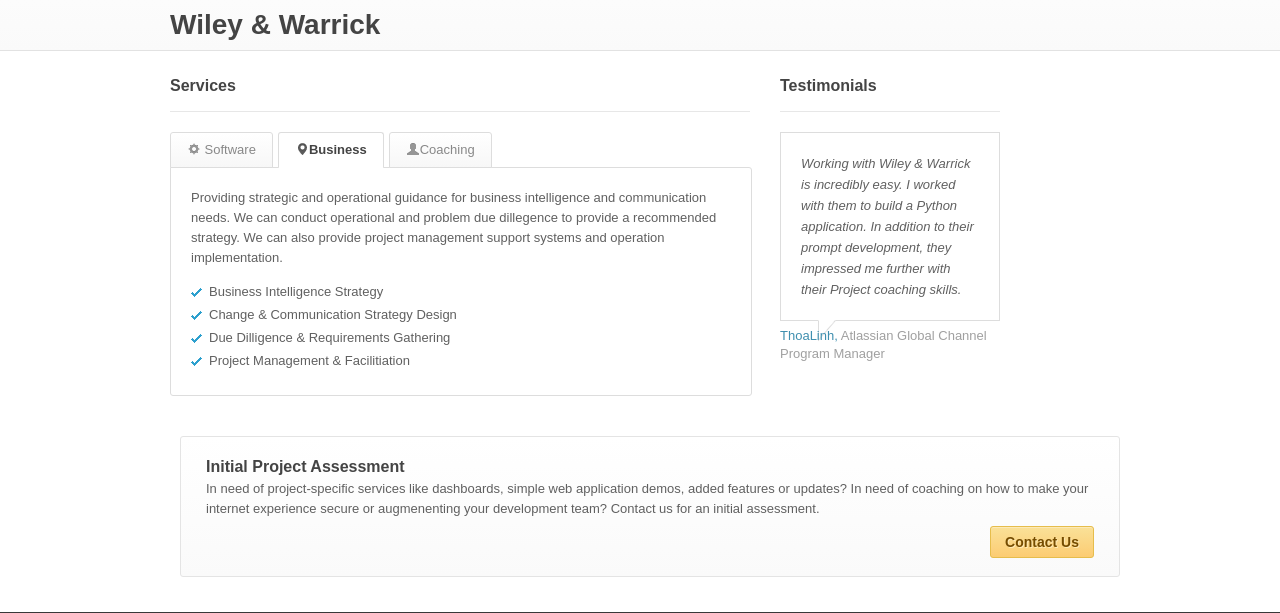
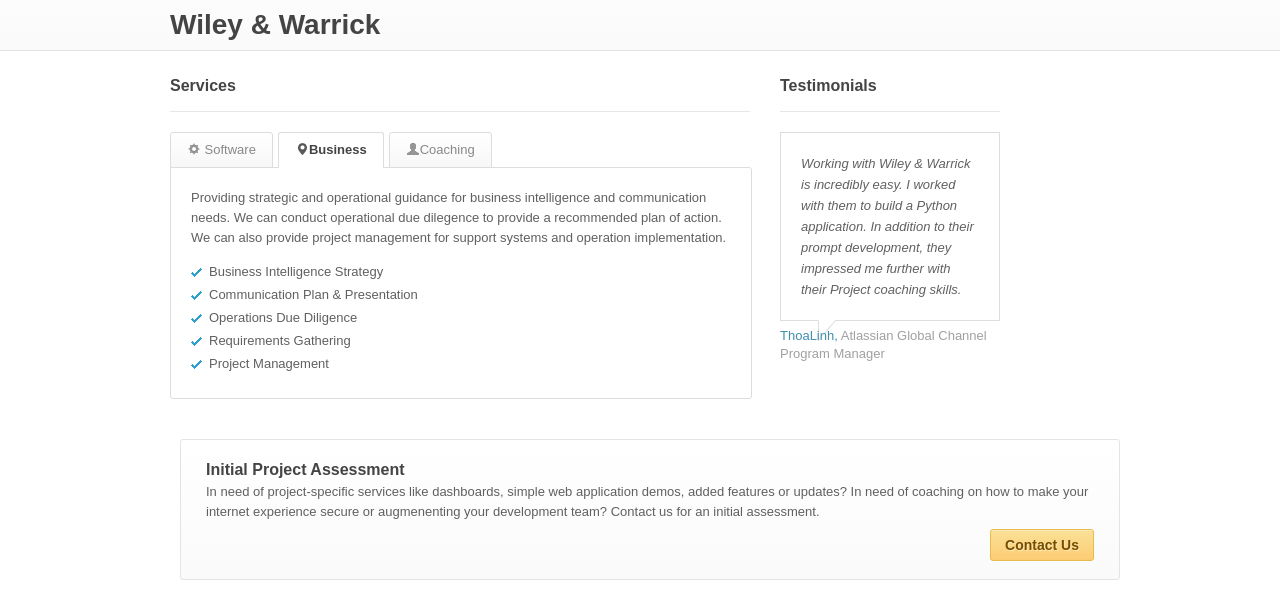
Before and after one commit to nyghtowl/Wiley, a Flask app: page /services in a window 1280 px wide, after a click on "Business". Shown: the part 80-693 px from the top of the page. Run offline with Flask 2, Linux system fonts and the light colour scheme; some libraries are stand-ins or nearby versions.

Commit message:
Made adjustments to content for editing and adjusted slider timing.

```diff
--- a/app/static/js/main.js
+++ b/app/static/js/main.js
@@ -1,6 +1,12 @@
 // Main JS
 
 (function() {
+
+	//FlexSlider: Default Settings
+	$.flexslider.defaults = {
+		//Integer: Set the speed of the slideshow cycling, in milliseconds
+	    slideshowSpeed: 9200
+	}
 
 	$("#business_nav").on('click', function(e){
 		$.get('services').html(data);
--- a/app/templates/about.html
+++ b/app/templates/about.html
@@ -36,7 +36,7 @@
 		<h4 class="headline">Vision</h4>
 		<blockquote>
 		<p>We believe deeply in solving problems with panache while improving gender representation in technology.</p>
-		<p>Our vision includes quality work and strong communication. Communication is the linch-pin to successful cient collaboration and making sure our customers get what they need and want. </p> <p>Bottom line, we want to make it easier for you to get the work done and make better decisions.</p>
+		<p>Our vision includes quality work and strong communication. Communication is the linch-pin to successful client collaboration and making sure our customers get what they need and want. </p> <p>Bottom line, we want to make it easier for you to get the work done and make better decisions.</p>
 		</blockquote>
 
 	</div>
--- a/app/templates/index.html
+++ b/app/templates/index.html
@@ -30,7 +30,7 @@
 						<img src="./static/images/slider_img_03.png" alt="" style="width: 100%; height:100%;"/>
 						<div class="slider_description">
 							<h2>Business Intelligence<b><br/></b> Dashboard Development</h2>
-							<p>Need an easy, online report to pull and summarize multi-data sources?</p>
+							<p>Need an easy, online report to pull and summarize multiple data sources?</p>
 							<a href="{{ url_for('contact')}}" class="button medium yellow">Contact Us</a>
 						</div>
 					</div>
--- a/app/templates/portfolio.html
+++ b/app/templates/portfolio.html
@@ -89,7 +89,7 @@
 					<div class="item-img"><img src="./static/images/portfolio_images/start_up.jpg" alt=""/><div class="overlay zoom"></div></div>
 					<div class="portfolio-item-meta">
 						<h5>Start-up Operations</a></h5>
-						<p>Provided direction on operational priorities and established plan to ensure successful business launch. Ensured all areas of business setup were covered and support resources identified and engaged.</p>
+						<p>Provide direction on operational priorities and establish plan to ensure successful business launch. Ensured all areas of business setup covered and support resources identified and engaged.</p>
 					</div>
 			</div>
 
@@ -102,7 +102,7 @@
 					<div class="overlay zoom"></div></a></div>
 					<div class="portfolio-item-meta">
 						<h5><a href="http://nyghtowl.io/2013/06/20/what-to-do-when-you-are-hacked/" target="_blank">Personal Internet Security</a></h5>
-						<p>Overhauled internet security settings to ensure https is automatic, vpn software setup, firewalls, backup process and password management solution in place.</p>
+						<p>Overhaul internet security settings to ensure https is automatic, vpn software setup, firewalls, backup process and password management solution in place.</p>
 					</div>
 			</div>
 
--- a/app/templates/services.html
+++ b/app/templates/services.html
@@ -39,17 +39,18 @@
 			</div>
 
 			<div class="tab-content" id="tab2">
-			<p>Providing strategic and operational guidance for business intelligence and communication needs. We can conduct operational and problem due dillegence to provide a recommended strategy. We can also provide project management support systems and operation implementation.</p>
+			<p>Providing strategic and operational guidance for business intelligence and communication needs. We can conduct operational due dilegence to provide a recommended plan of action. We can also provide project management for support systems and operation implementation.</p>
 			<ul class="check_list">
 				<li>Business Intelligence Strategy</li>
-				<li>Change & Communication Strategy Design</li>
-				<li>Due Dilligence & Requirements Gathering</li>
-				<li>Project Management & Facilitiation</li>
+				<li>Communication Plan & Presentation</li>
+				<li>Operations Due Diligence</li>
+				<li>Requirements Gathering</li>
+				<li>Project Management</li>
 			</ul>
 			</div>
 
 			<div class="tab-content" id="tab3">
-			<p>Providing coaching for project leadership, start-up setup and personal internet security and skills and practices.</p>
+			<p>Providing coaching for project leadership, start-up setup, personal internet security, and project skills and practices.</p>
 			<ul class="check_list">
 				<li>Project & Product Management Skills</li>
 				<li>Start-up Operational Setup</li>
```
